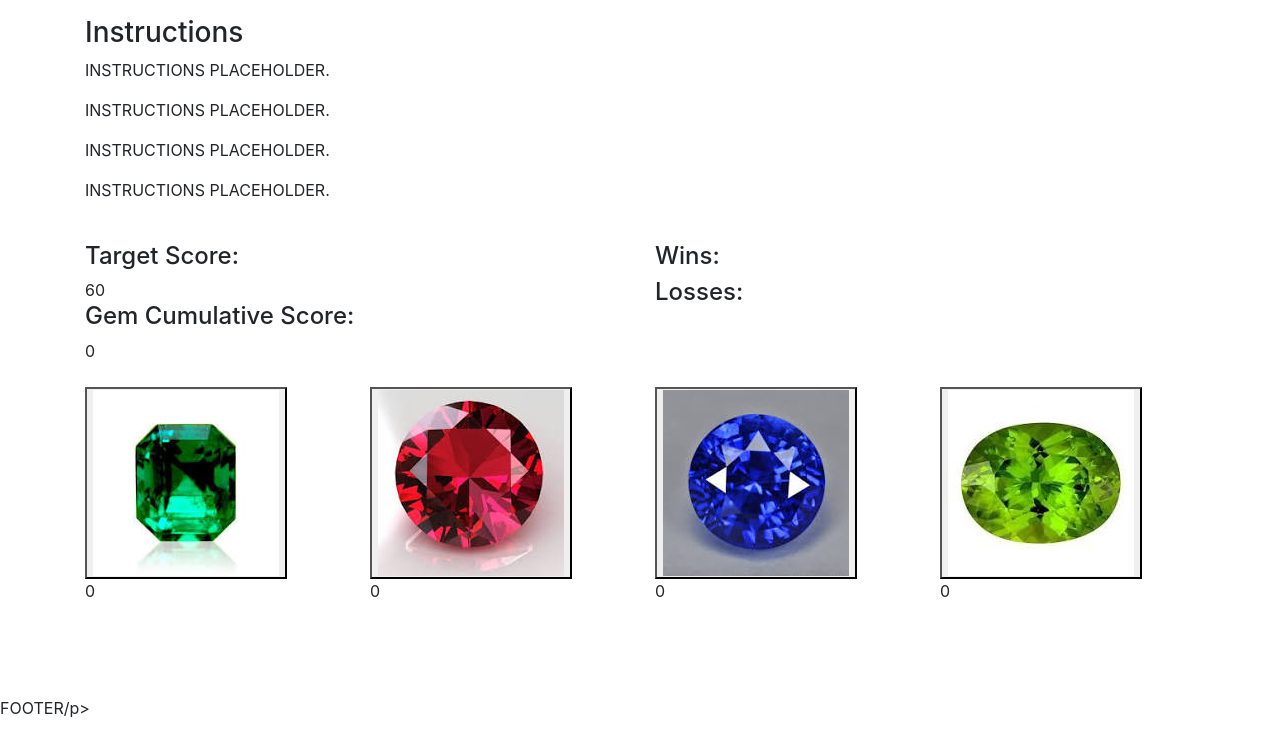
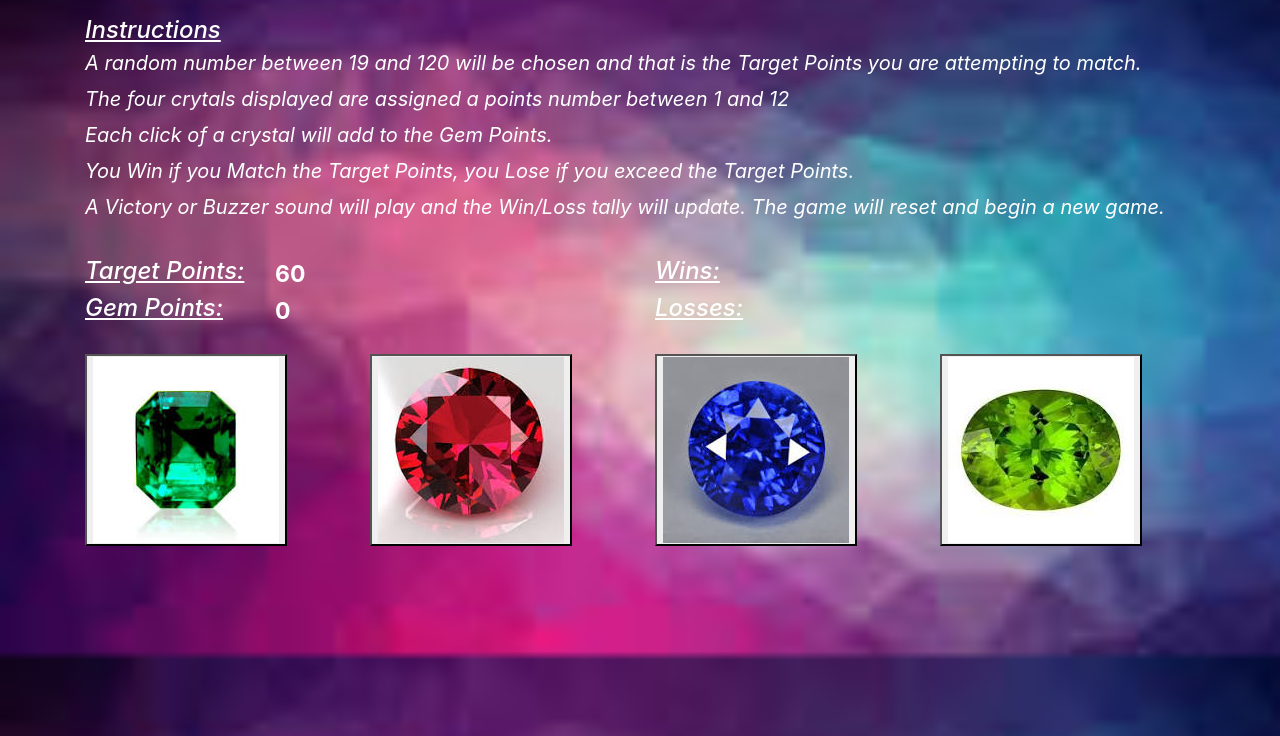
Before and after one commit to tonywaterfieldrva/unit-4-game, a plain HTML site: page index.html in a window 1280 px wide. Shown: the part 64-800 px from the top of the page. Drawn offline with nearby package versions, Linux system fonts and the light colour scheme.

Commit message:
uploading final revisions

```diff
--- a/assets/css/style.css
+++ b/assets/css/style.css
@@ -0,0 +1,42 @@
+.col-md-4 {
+    font-size: 23px;
+    font-weight: bolder;
+    color: white;
+ }
+
+p {
+    line-height: 20px;
+    font-size: 20px;
+    font-style: italic;
+    color: white;
+}
+
+body {
+
+    background-size: cover;
+ }
+
+ header {
+     color: white;
+ }
+
+ h1 {
+     font-style: italic;
+     color: white;
+     text-align: center;
+
+ }
+ h4 {
+     color: white;
+     font-style: italic;
+     text-decoration: underline;
+
+ }
+
+ #game_over_msg {
+     font-size: 30px;
+     font-style: italic;
+     color: white;
+     text-align: center;
+     line-height: 0px;
+ }
--- a/assets/javascript/game.js
+++ b/assets/javascript/game.js
@@ -20,20 +20,18 @@ $(document).ready(function() {
             console.log("crystal3num = " + crystal3num);
             console.log("crystal4num = " + crystal4num);
 
-      $("#button1").on("click", function() {
+
+         $("#button1").on("click", function() {
          crystalSum = crystalSum + crystal1num;
          $("#gemScore").text(crystalSum);
-         $("#num1val").text(crystal1num);
          checkScore();
         // console.log("crystal1 clicked: " + crystal1num);
          console.log("crystalSum: " + crystalSum);
-
       });
 
       $("#button2").on("click", function() {
          crystalSum = crystalSum + crystal2num;
          $("#gemScore").text(crystalSum);
-         $("#num2val").text(crystal2num);
          checkScore();
         // console.log("crystal2 clicked: " + crystal2num);
          console.log("crystalSum: " + crystalSum);
@@ -42,7 +40,6 @@ $(document).ready(function() {
       $("#button3").on("click", function() {
          crystalSum = crystalSum + crystal3num;
          $("#gemScore").text(crystalSum);
-         $("#num3val").text(crystal3num);
          checkScore();
         // console.log("crystal3 clicked: " + crystal3num);
          console.log("crystalSum: " + crystalSum);
@@ -51,7 +48,6 @@ $(document).ready(function() {
       $("#button4").on("click", function() {
          crystalSum = crystalSum + crystal4num;
          $("#gemScore").text(crystalSum);
-         $("#num4val").text(crystal4num);
          checkScore();
         // console.log("crystal4 clicked: " + crystal4num);
          console.log("crystalSum: " + crystalSum);
@@ -59,11 +55,13 @@ $(document).ready(function() {
 
       function checkScore() {
             if (crystalSum === targetnum) {
+               playAudio()
                console.log("You Win");
                wins++;
                fncReset();
             }
             else if (crystalSum > targetnum) {
+               playAudio_1()
                console.log("You Lose");
                losses++;
                fncReset();
@@ -88,4 +86,15 @@ $(document).ready(function() {
             console.log("crystal3num = " + crystal3num);
             console.log("crystal4num = " + crystal4num);
       }
-});
+
+      function playAudio() {
+         var x = document.getElementById("myAudio");
+         x.play();
+       }
+
+       function playAudio_1() {
+         var x = document.getElementById("myAudio_1");
+         x.play();
+       }
+
+      });
--- a/index.html
+++ b/index.html
@@ -10,7 +10,15 @@
        <title>Crystal Game</title>
     </head>
 
-<body>
+
+ <body background = "assets/images/html_background.jpg">
+        <audio id="myAudio">
+                <source id="splash" src="assets/images/ta-da.wav" type="audio/wav">
+        </audio>
+        <audio id="myAudio_1">
+                <source id="splash" src="assets/images/buzzer.wav" type="audio/wav">
+        </audio>
+
     <div class="container">
         <div class="row">
             <div class="col-md-12"><h1>Crystal Collector Game</h1></div>
@@ -19,27 +27,36 @@
 
         <div class="row">
             <div class="col-md-12">
-                <h3>Instructions</h3>
-                <p>INSTRUCTIONS PLACEHOLDER.</p>
-                <p>INSTRUCTIONS PLACEHOLDER.</p>
-                <p>INSTRUCTIONS PLACEHOLDER.</p>
-                <p>INSTRUCTIONS PLACEHOLDER.</p>
+                <h4>Instructions</h4>
+                <p>A random number between 19 and 120 will be chosen and that is the Target Points you are attempting to match.</p>
+                <p>The four crytals displayed are assigned a points number between 1 and 12</p>
+                <p>Each click of a crystal will add to the Gem Points.</p>
+                <p>You Win if you Match the Target Points, you Lose if you exceed the Target Points.</p>
+                <p>A Victory or Buzzer sound will play and the Win/Loss tally will update. The game will reset and begin a new game.</p>
 
             </div>
         </div>
         <br>
-
-        <div class="row box">
+ <!--       <div class="col-md-12">
+            <div id="game_over_msg">game_over_msg</div>
+        </div>
+        <br>
+    -->
+           <div class="row box">
             <div class="col-md-6">
                 <div class="row">
-                    <div class="col-md-12">
-                        <h4>Target Score: </h4>
+                    <div class="col-md-4">
+                        <h4>Target Points:</h4>
+                    </div>
+                    <div class="col-md-4">
                         <div id="scoreTarget"></div>
                     </div>
                 </div>
                 <div class="row">
-                    <div class="col-md-12">
-                        <h4>Gem Cumulative Score: </h4>
+                    <div class="col-md-4">
+                        <h4>Gem  Points:</h4>
+                    </div>
+                    <div class="col-md-4">
                         <div id="gemScore"></div>
                     </div>
                 </div>
@@ -47,14 +64,18 @@
 
             <div class="col-md-6">
                 <div class="row">
-                    <div class="col-md-12">
+                    <div class="col-md-4">
                         <h4>Wins: </h4>
+                    </div>
+                    <div class="col-md-4">
                         <div id="wins"></div>
                     </div>
                 </div>
                 <div class="row">
-                    <div class="col-md-12">
+                    <div class="col-md-4">
                         <h4>Losses: </h4>
+                    </div>
+                    <div class="col-md-4">
                         <div id="losses"></div>
                     </div>
                 </div>
@@ -67,34 +88,29 @@
                 <button class='crystalButton' id='button1'>
                     <img src="assets/images/emerald.jpg" alt="emerald crystal">
                 </button>
-                <div id="num1val">0</div>
+
             </div>
-
-
             <div class="col-md-3 crystal">
                 <button class='crystalButton' id='button2'>
                     <img src="assets/images/ruby.jpg" alt="ruby crystal">
                 </button>
-                <div id="num2val">0</div>
+
             </div>
             <div class="col-md-3 crystal">
                 <button class='crystalButton' id='button3'>
                     <img src="assets/images/sapphire.jpg" alt="sapphire crystal">
                 </button>
-                <div id="num3val">0</div>
+
             </div>
             <div class="col-md-3 crystal">
                 <button class='crystalButton' id='button4'>
                     <img src="assets/images/peridot.jpg" alt="peridot crystal">
                 </button>
-               <div id="num4val">0</div>
+
             </div>
         </div>
     </div>
 
-    <footer class="footer fixed-bottom">
-       <p>FOOTER/p>
-    </footer>
 
 
     <script type="text/javascript" src="https://cdnjs.cloudflare.com/ajax/libs/jquery/3.2.1/jquery.min.js"></script>
```
Also changed, not shown: assets/css/reset.css (renamed from reset.css), assets/images/html_background.jpg (added), 3 other files.
